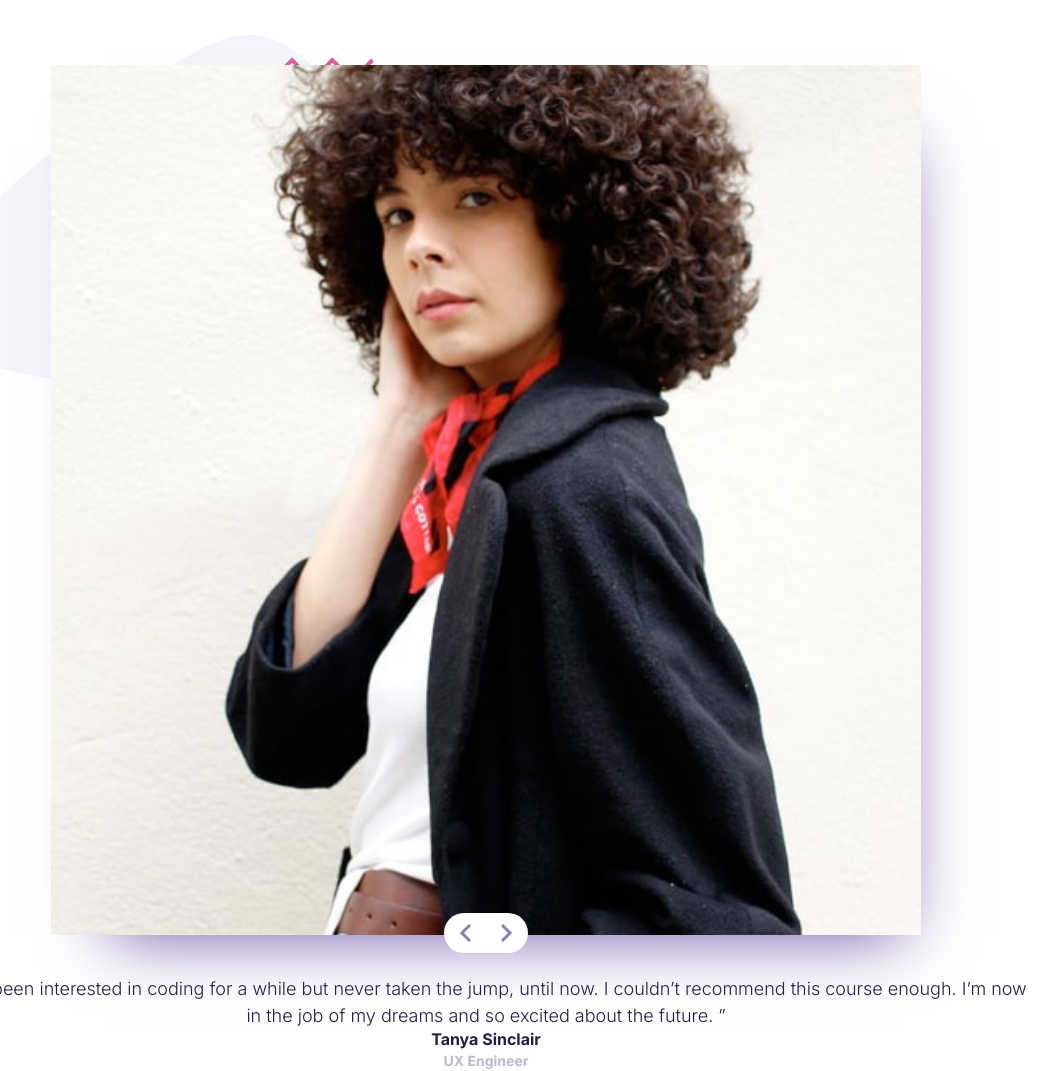
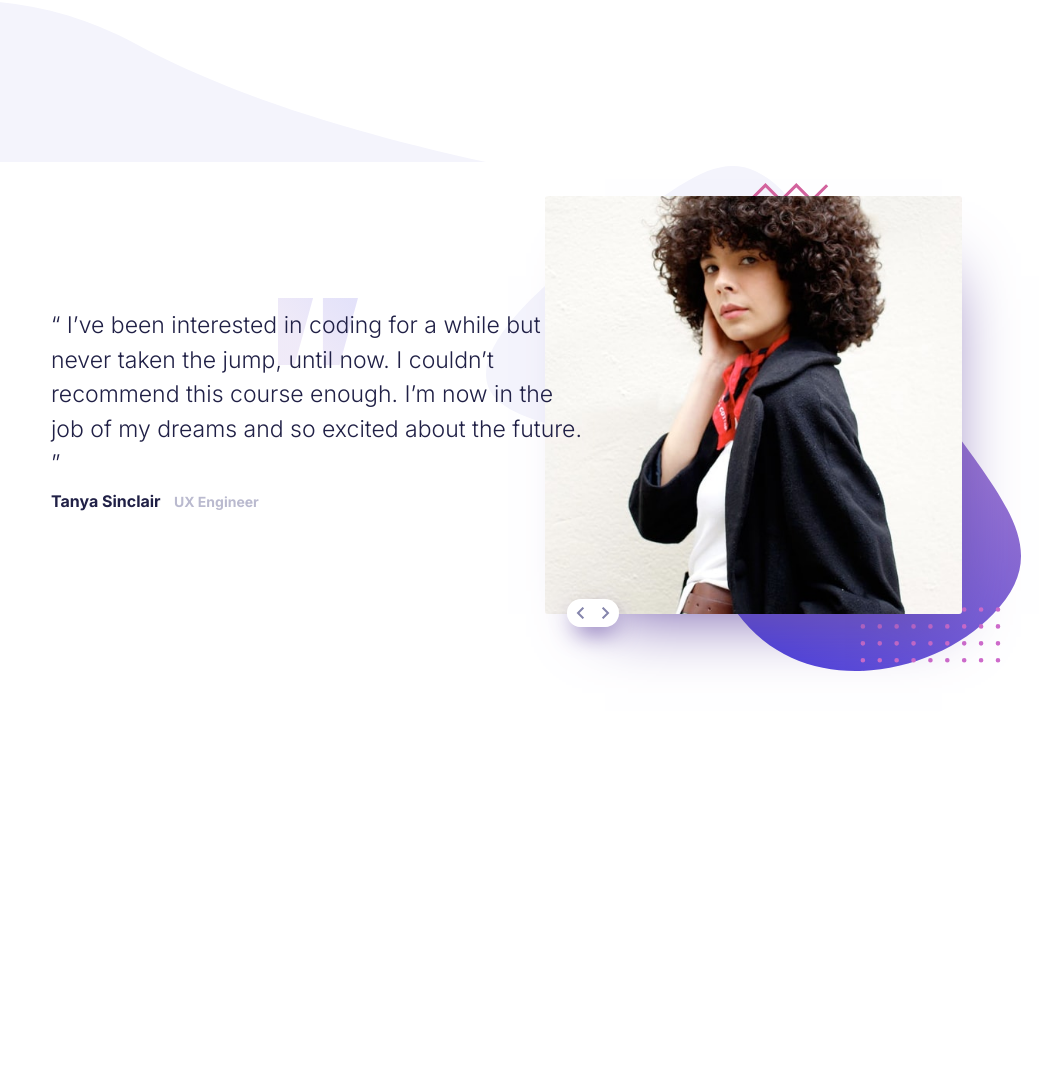
Before and after one commit to miguel-atencio-vargas/Frontend-Mentor-Challenges, a plain HTML site: page coding-bootcamp-testimonials-slider-master/index.html in a window 1280 px wide. Shown: the whole page, without its empty margins (154-1206 px from the left). After the commit the page ends 800 px from the top, so only its background shows below. Drawn offline with Linux system fonts and the light colour scheme.

Commit message:
5th Challenge completed 😍 🎉
Desktop design in media queries added.
Padding top in Js behavior changed to both top and bottom.
Improve structure of the index.html

```diff
--- a/coding-bootcamp-testimonials-slider-master/global.js
+++ b/coding-bootcamp-testimonials-slider-master/global.js
@@ -1,12 +1,12 @@
 const viewHeight = document.documentElement.clientHeight;
 const padding = (8.09 * viewHeight) / 100;
 if(padding > 0){
-    document.querySelector('.c-body').style['padding-top'] = padding + 'px';
+    document.querySelector('.c-body').style['padding'] = `${padding}px 0 ${padding-10}px`;
 }
 
 
 function nextSlideEvent() {
-    const { dataset, children } = document.querySelector('.c-slider');
+    const { dataset, children } = document.querySelector('.c-slider__container');
     const slideText = document.querySelector('.c-carousel-item-2__container');
 
     const currentIndex = Number(dataset.position);
@@ -26,7 +26,7 @@ function nextSlideEvent() {
 }
 
 function previusSlideEvent() {
-    const { dataset, children } = document.querySelector('.c-slider');
+    const { dataset, children } = document.querySelector('.c-slider__container');
     const slideText = document.querySelector('.c-carousel-item-2__container');
 
     const currentIndex = Number(dataset.position);
--- a/coding-bootcamp-testimonials-slider-master/index.html
+++ b/coding-bootcamp-testimonials-slider-master/index.html
@@ -15,22 +15,28 @@
       <div class="c-carousel-item">
         <div class="c-carousel-item__container">
 
-          <div class="c-slider" data-position=0>
+          <div class="c-slider">
+
+            <div class="c-slider__container" data-position="0">
               <img class="c-slider__img" src="./images/image-tanya.jpg" alt="Tanya Picture">
               <img class="c-slider__img-2 o-hidde" src="./images/image-john.jpg" alt="Jhon Picture">
             </div>
 
-          <img class="c-carousel__pattern-img"src="./images/pattern-bg.svg" alt="">
+            <div class="c-buttons">
 
-          <div class="c-buttons">
+              <div class="c-buttons__container">
                 <button class="c-buttons__btn c-buttons__btn-previus" onclick="previusSlideEvent()">
                   <img src="./images/icon-prev.svg" alt="Previus Button">
                 </button>
-
-            <button class="c-buttons__btn c-buttons__btn-next" onclick="nextSlideEvent()" >
+                <button class="c-buttons__btn c-buttons__btn-next" onclick="nextSlideEvent()">
                   <img src="./images/icon-prev.svg" alt="Next Button">
                 </button>
               </div>
+
+            </div>
+          </div>
+
+          <img class="c-carousel__pattern-img"src="./images/pattern-bg.svg" alt="">
 
         </div>
       </div>
--- a/coding-bootcamp-testimonials-slider-master/main.css
+++ b/coding-bootcamp-testimonials-slider-master/main.css
@@ -16,20 +16,29 @@ html {
 .c-body {
     display: flex;
     justify-content: center;
+    align-items: center;
     font-size: 1.3rem;
     font-weight: 300;
     font-family: Inter, Helvetica, sans-serif;
+    background: url('./images/pattern-curve.svg');
+    background-repeat: no-repeat;
+    background-size: 85%;
+    background-position-y: bottom -2vh;
 }
 
 /* ========== Component Img Carousel ============= */
 
 .c-carousel {
+    /* Ancho maximo para mobile */
     max-width: 87.2%;
 }
 
 .c-slider {
     max-width: 77.98%;
     margin: 0 auto;
+}
+
+.c-slider__container {
     border-radius: 3px;
     overflow: hidden;
     box-shadow: 20px 40px 65px -40px #6c52a7;
@@ -56,7 +65,14 @@ html {
     display: flex;
     justify-content: center;
     position: relative;
-    bottom: 2.2rem;
+    bottom: 22px;
+}
+
+.c-buttons__container {
+    display: inline-flex;
+    justify-content: center;
+    border-radius: 50px;
+    box-shadow: 2px 10px 25px -6px #6c52a7;
 }
 
 .c-buttons__btn {
@@ -94,6 +110,11 @@ html {
 
 .c-text-slider__text {
     font-size: 1.8rem;
+    padding: 1rem 0;
+    background: url('./images/pattern-quotes.svg');
+    background-repeat: no-repeat;
+    background-size: 15%;
+    background-position-x: center;
 }
 
 .c-text-slider__heading {
@@ -101,8 +122,64 @@ html {
     line-height: 2.1rem;
 }
 
-.c-text-slider__heading span{
+.c-text-slider__heading span {
     display: block;
     font-size: 1.4rem;
     color: var(--grayish-blue);
 }
+
+@media only screen and (min-width: 769px) {
+    .c-body {
+        background-size: 50%;
+        background-position-y: bottom -5vh;
+    }
+    .c-carousel {
+        /* Ancho maximo para desktop */
+        max-width: 83.6%;
+    }
+    .c-carousel__container {
+        display: flex;
+        flex-direction: row-reverse;
+        align-items: center;
+    }
+    .c-carousel__container>* {
+        flex: 1 1 0;
+    }
+    .c-carousel-item-2__container {
+        position: relative;
+        right: -65px;
+    }
+    .c-text-slider {
+        padding: 0;
+        text-align: left;
+    }
+    .c-text-slider__text {
+        font-size: 2.3rem;
+        background-position-x: right 25vw;
+    }
+    .c-text-slider__heading span {
+        display: inline;
+        padding-left: 1rem;
+    }
+    .c-slider {
+        position: relative;
+    }
+    .c-buttons {
+        position: absolute;
+        display: inline-flex;
+        bottom: -13px;
+        left: 22px;
+    }
+    .c-buttons__btn {
+        padding: .8rem .9rem;
+    }
+    .c-buttons__btn img {
+        width: 8px;
+    }
+}
+
+@media only screen and (min-width: 1199px) {
+    .c-carousel-item-2__container {
+        right: -100px;
+    }
+}
```
Lines whose indentation alone changed are shown as unchanged.
